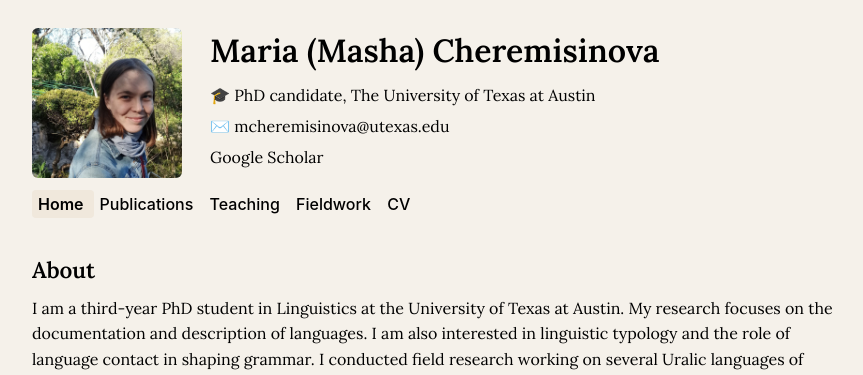
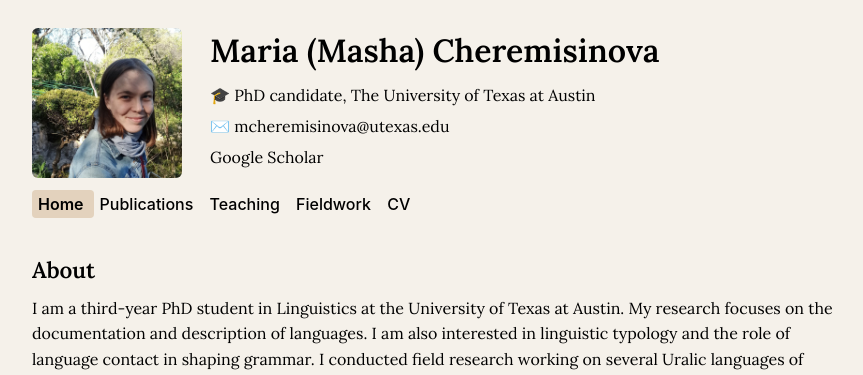
Before and after one commit to mashache/mashache.github.io, a Jekyll site: the page built from index.md, in a window 1280 px wide. Shown: the top 375 px of the page, without its empty margins (202-1065 px from the left). Built offline with Jekyll 4.4.1, drawn with Linux system fonts in a browser that asks for light colours.

Commit message:
Update custom.css

```diff
--- a/assets/custom.css
+++ b/assets/custom.css
@@ -80,12 +80,12 @@ img { max-width: 100%; height: auto; border-radius: 10px; }
 
 .site-menu a:hover {
   color: #000 !important;
-  background-color: #f0e8dc;
+  background-color: #efe3d3;
 }
 
 .site-menu a.active {
   color: #000 !important;
-  background-color: #f0e8dc;
+  background-color: #e3d2bd;
   font-weight: 600;
 }
 
```
